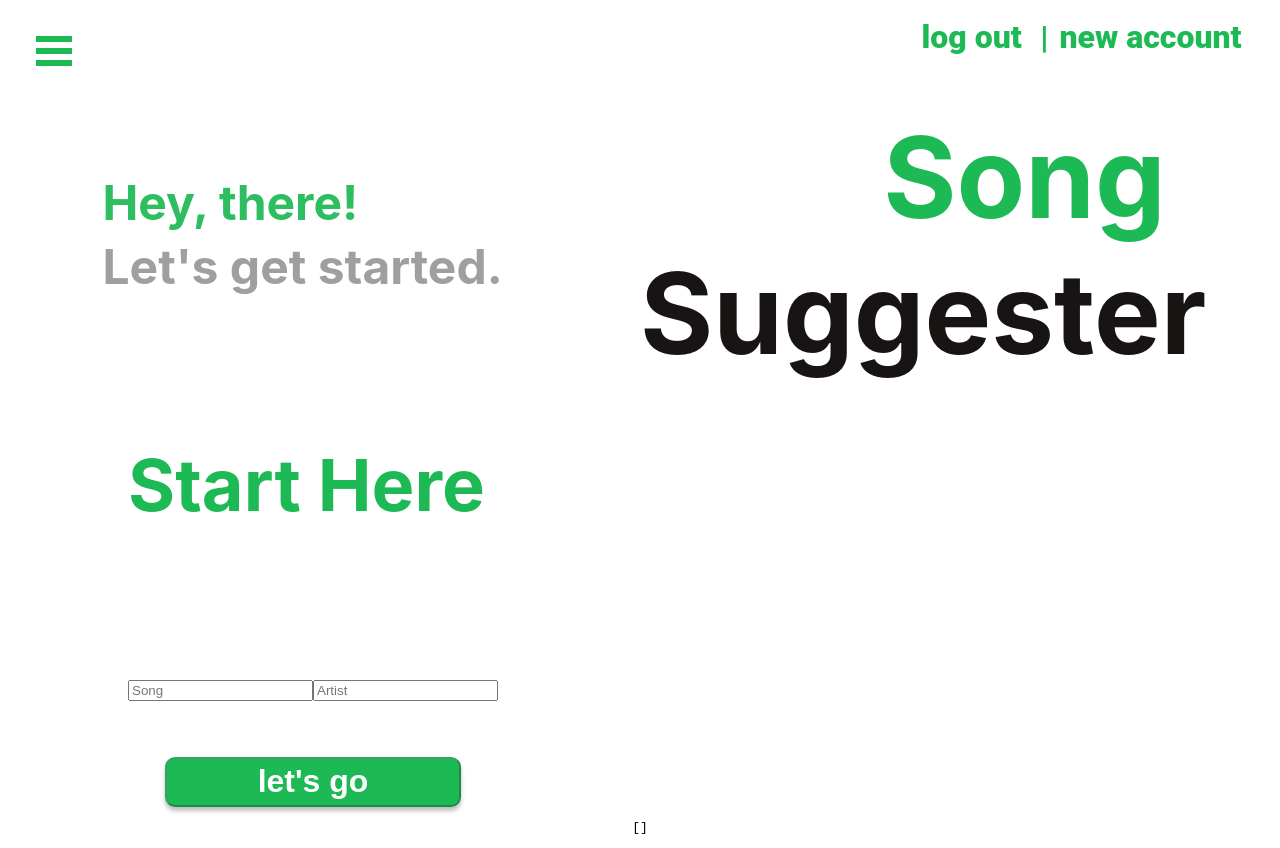
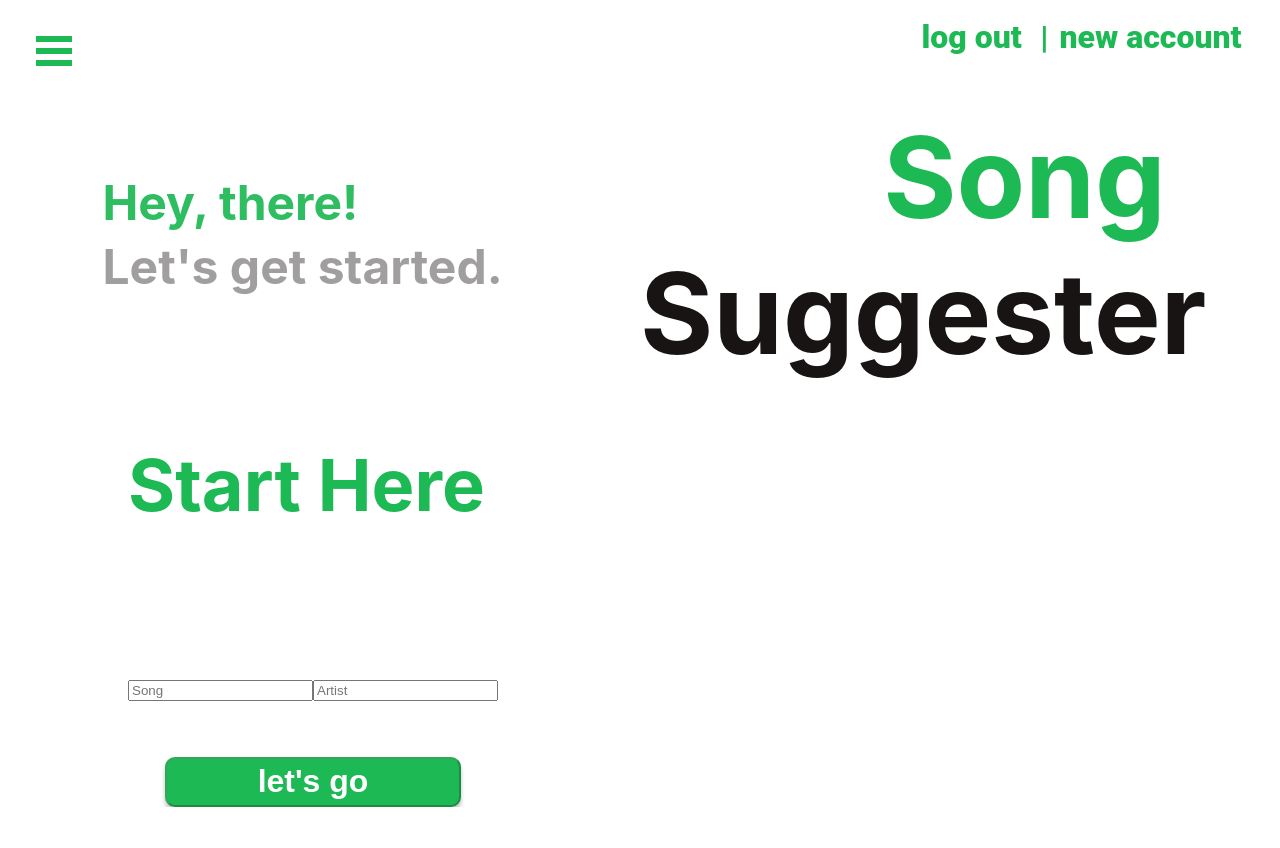
Before and after one commit to james-coulter/front-end, a React (Create React App) app in the folder my-app/: page /dashboard in a window 1280 px wide. After the commit the page ends 807 px from the top, so only its background shows below. Built offline with nearby package versions, Linux system fonts and the light colour scheme.

Commit message:
Finished routing with login/signup. Created form connecting to DS API. Will begin on component displaying array of songs.

```diff
--- a/my-app/src/SearchBar.js
+++ b/my-app/src/SearchBar.js
@@ -122,9 +122,6 @@ const Login = (props) => {
             </div>
             </div>
         </form>
-        <div className='returnedArray'>
-        <pre id='text'>{JSON.stringify(login, null, 2)}</pre>
-        </div>
         </div>
     )
 }
```
